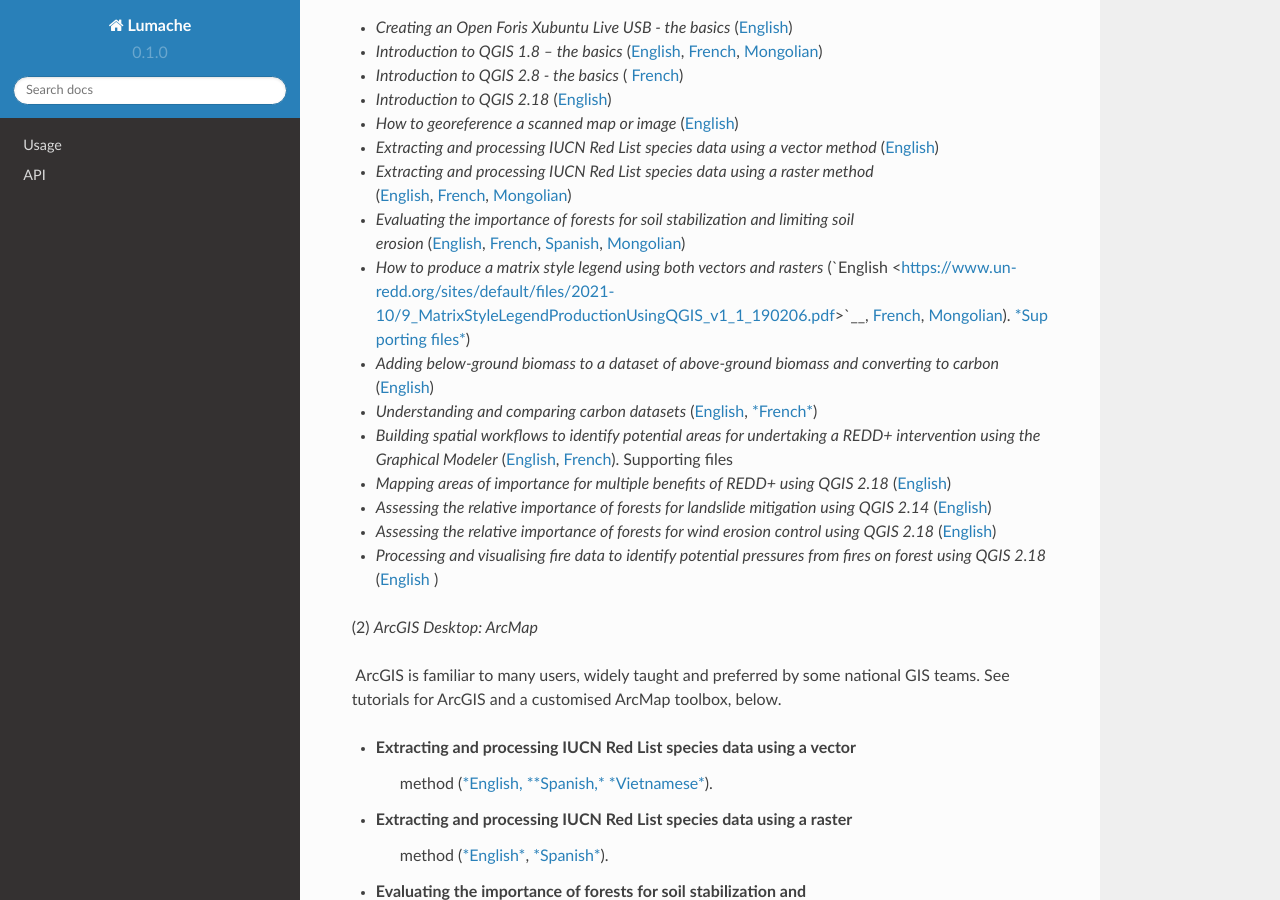
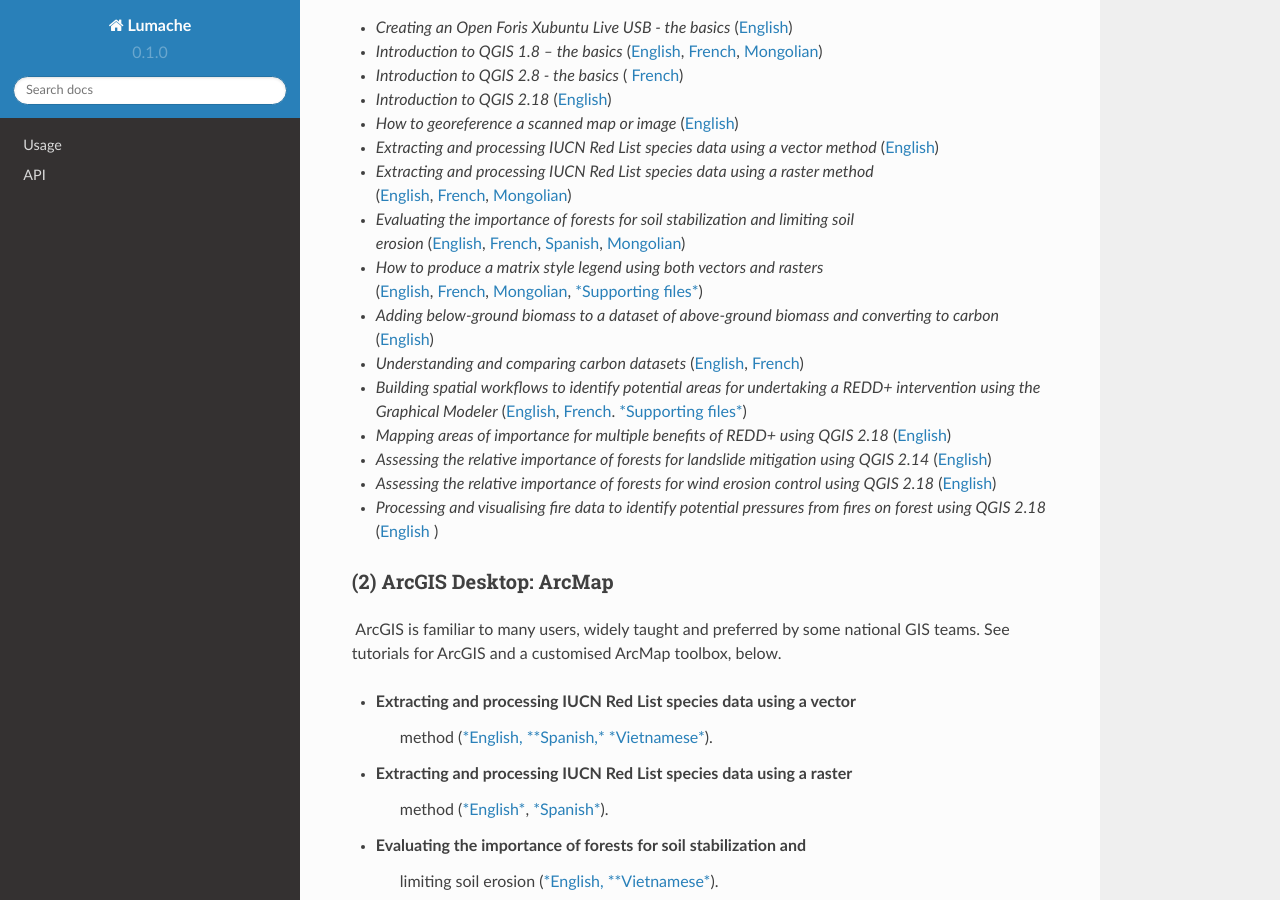
Before and after one commit to corinnar/GIS_tutorials, a Sphinx documentation site: the page built from docs/source/GIS_TOOLS_PAGE.rst, in a window 1280 px wide and 900 px high, scrolled down 1111 px. Built offline with Sphinx 7.4.7 and the Read the Docs theme 2.0.0, drawn with Linux system fonts in a browser that asks for light colours; some of the changed lines change nothing that is shown.

Commit message:
Update GIS_TOOLS_PAGE.rst

```diff
--- a/docs/source/GIS_TOOLS_PAGE.rst
+++ b/docs/source/GIS_TOOLS_PAGE.rst
@@ -38,13 +38,13 @@
 
 -  *Evaluating the importance of forests for soil stabilization and limiting soil erosion* (\ `English <https://www.un-redd.org/sites/default/files/2021-10/7_EvaluatingSoilErosionRiskUsingQGIS_v1_2_160707.pdf>`__, \ `French <https://www.un-redd.org/sites/default/files/2021-10/7_EvaluatingSoilErosionRiskUsingQGIS_v1_2-FR_160705.pdf>`__, \ `Spanish <https://www.un-redd.org/sites/default/files/2021-10/7_SoilErosionRiskQGIS_v1_1_SPANISH160923a%20%28536954%29.pdf>`__, \ `Mongolian <https://www.un-redd.org/sites/default/files/2021-10/7_EvaluatingSoilErosionRiskUsingQGIS_150324%20mon%20%28832941%29.pdf>`__)
 
--  *How to produce a matrix style legend using both vectors and rasters* (\`English <https://www.un-redd.org/sites/default/files/2021-10/9_MatrixStyleLegendProductionUsingQGIS_v1_1_190206.pdf>`__, \ `French <https://www.un-redd.org/sites/default/files/2021-10/9_MatrixStyleLegendProductionUsingQGIS_v1_0-FR_160705.pdf>`__, \ `Mongolian <https://www.un-redd.org/sites/default/files/2021-10/9_MatrixStyleLegendProductionUsingQGIS_150324_mn_MB%20%28130209%29.pdf>`__). \ `*Supporting files* <https://www.unredd.net/documents/global-programme-191/multiple-benefits/gis-tools-3403/15628-supporting-files-for-gis-tutorial-10-how-to-produce-a-matrix-style-legend-with-raster-data-using-arcgis-100.html>`__)
+-  *How to produce a matrix style legend using both vectors and rasters* (\ `English <https://www.un-redd.org/sites/default/files/2021-10/9_MatrixStyleLegendProductionUsingQGIS_v1_1_190206.pdf>`__, \ `French <https://www.un-redd.org/sites/default/files/2021-10/9_MatrixStyleLegendProductionUsingQGIS_v1_0-FR_160705.pdf>`__, \ `Mongolian <https://www.un-redd.org/sites/default/files/2021-10/9_MatrixStyleLegendProductionUsingQGIS_150324_mn_MB%20%28130209%29.pdf>`__, \ `*Supporting files* <https://www.unredd.net/documents/global-programme-191/multiple-benefits/gis-tools-3403/15628-supporting-files-for-gis-tutorial-10-how-to-produce-a-matrix-style-legend-with-raster-data-using-arcgis-100.html>`__)
 
 -  *Adding below-ground biomass to a dataset of above-ground biomass and converting to carbon* (`English <https://www.un-redd.org/sites/default/files/2021-10/11_AddingBelowGroundBiomassToAboveGroundBiomassAndConvertingToCarbon_v1_0.pdf>`__)
 
--  *Understanding and comparing carbon datasets* (`English <https://www.un-redd.org/sites/default/files/2021-10/Comparing_carbon_datasets_Tutorial_190207.pdf>`__, \ `*French* <https://www.un-redd.org/sites/default/files/2021-10/Comparing_carbon_datasets_Tutorial_180109.pdf>`__)
+-  *Understanding and comparing carbon datasets* (`English <https://www.un-redd.org/sites/default/files/2021-10/Comparing_carbon_datasets_Tutorial_190207.pdf>`__, \ `French <https://www.un-redd.org/sites/default/files/2021-10/Comparing_carbon_datasets_Tutorial_180109.pdf>`__)
 
--  *Building spatial workflows to identify potential areas for undertaking a REDD+ intervention using the Graphical Modeler* (`English <https://www.un-redd.org/sites/default/files/2021-10/BuildingSpatialWorkflowsToIdentifyPotReddIntervQGIS_190207.pdf>`__, \ `French <https://www.un-redd.org/sites/default/files/2021-10/BuildingSpatialWorkflowsToIdentifyPotReddIntervQGIS_180110%20%28481747%29.pdf>`__). Supporting files
+-  *Building spatial workflows to identify potential areas for undertaking a REDD+ intervention using the Graphical Modeler* (`English <https://www.un-redd.org/sites/default/files/2021-10/BuildingSpatialWorkflowsToIdentifyPotReddIntervQGIS_190207.pdf>`__, \ `French <https://www.un-redd.org/sites/default/files/2021-10/BuildingSpatialWorkflowsToIdentifyPotReddIntervQGIS_180110%20%28481747%29.pdf>`__. `*Supporting files* <https://www.unredd.net/documents/global-programme-191/multiple-benefits/gis-tools-3403/15628-supporting-files-for-gis-tutorial-10-how-to-produce-a-matrix-style-legend-with-raster-data-using-arcgis-100.html>`__)
 
 -  *Mapping areas of importance for multiple benefits of REDD+ using QGIS 2.18*  (`English <https://www.un-redd.org/sites/default/files/2021-10/Combining_MB_Tutorial.pdf>`__)
 
@@ -56,7 +56,8 @@
 
 
 
-(2) *ArcGIS Desktop: ArcMap*
+(2) **ArcGIS Desktop: ArcMap**
+~~~~~~~~~~~~~~~~~~~~~~~~~~~~~~
 
  ArcGIS is familiar to many users, widely taught and preferred by some
 national GIS teams. See tutorials for ArcGIS and a customised ArcMap
```
